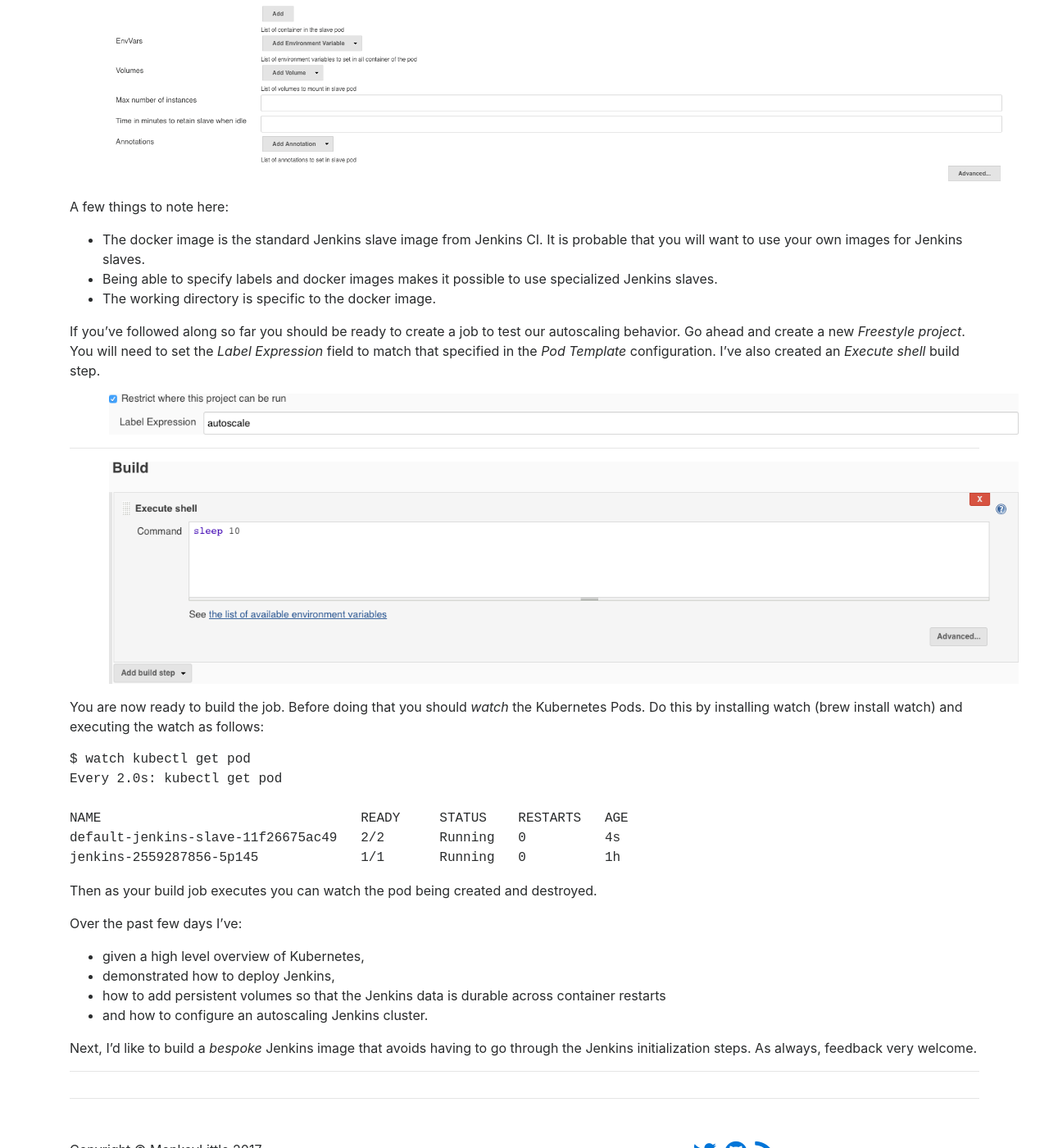
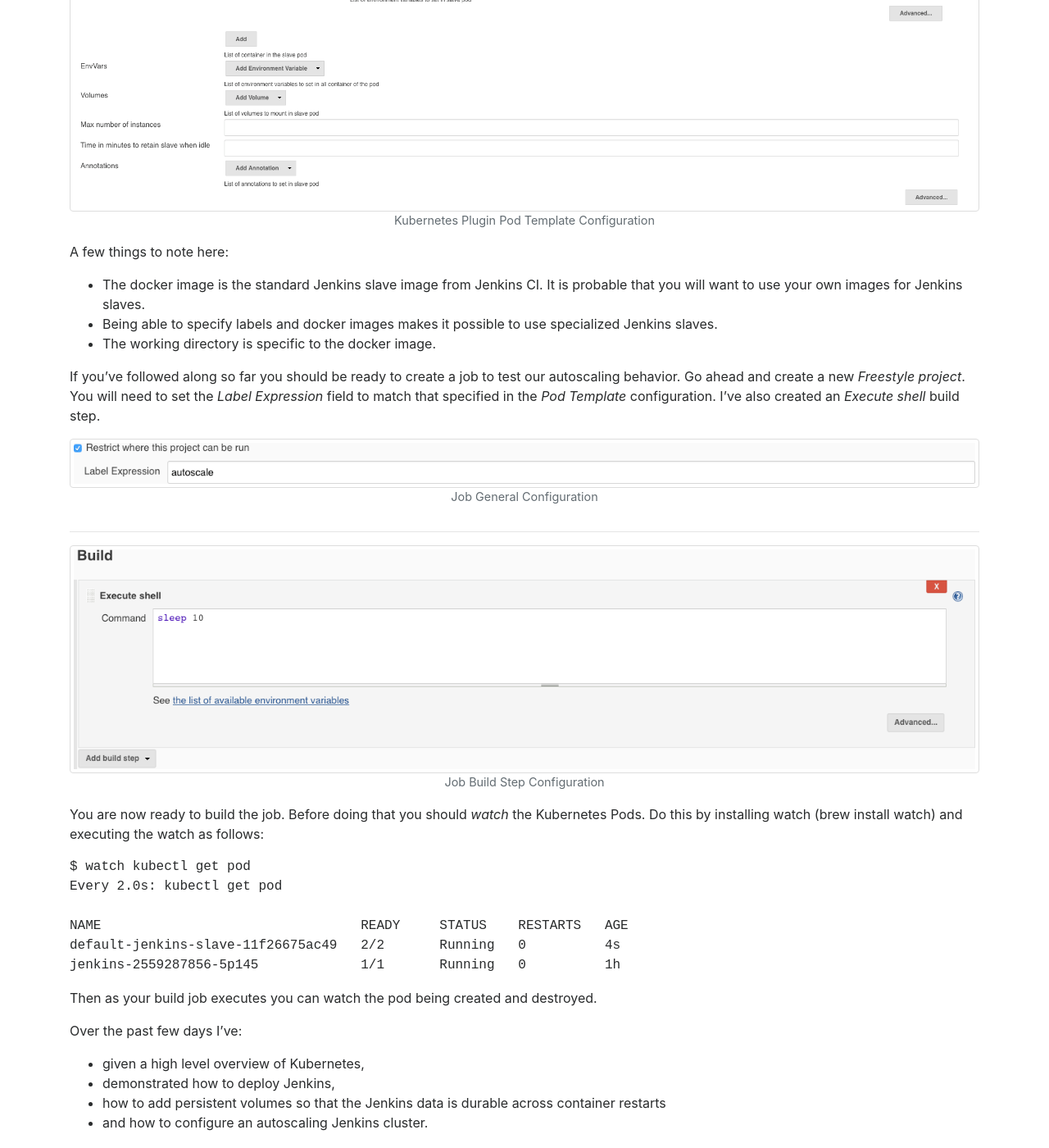
Before and after one commit to monkeylittle/monkeylittle, a Jekyll site: the page built from _posts/2017-02-09-autoscaling-jenkins-with-kubernetes.md, in a window 1280 px wide and 1400 px high, scrolled down 3212 px. Shown: the whole window at 82% size. Built offline with Jekyll 4.4.1, drawn with Linux system fonts in a browser that asks for light colours; comment, search, counter and statistics services are not loaded; some of the changed text lies outside the part shown.

Commit message:
Add figure and figure caption to images.

```diff
--- a/_posts/2017-02-09-autoscaling-jenkins-with-kubernetes.md
+++ b/_posts/2017-02-09-autoscaling-jenkins-with-kubernetes.md
@@ -82,9 +82,12 @@
 
 With the Kubernetes plugin installed it must be configured by navigating to *Manage Jenkins > Configure System* and scrolling to the *Cloud* section.  First we configure the *Kubernetes Section* as below:
 
-<a href="/assets/img/post/2017-02-09-autoscaling-jenkins-with-kubernetes/kubernetes-plugin-configuration.png" data-lightbox="kubernetes-plugin-configuration" data-title="Kubernetes Plugin Configuration">
-  <img class="img-fluid mx-5" src="/assets/img/post/2017-02-09-autoscaling-jenkins-with-kubernetes/kubernetes-plugin-configuration.png" alt="Kubernetes Plugin Configuration">
-</a>
+<figure class="figure">
+  <a href="/assets/img/post/2017-02-09-autoscaling-jenkins-with-kubernetes/kubernetes-plugin-configuration.png" data-lightbox="kubernetes-plugin-configuration" data-title="Kubernetes Plugin Configuration">
+    <img class="img-fluid img-thumbnail mx-auto" src="/assets/img/post/2017-02-09-autoscaling-jenkins-with-kubernetes/kubernetes-plugin-configuration.png" alt="Kubernetes Plugin Configuration">
+  </a>
+  <figcaption class="figure-caption text-center">Kubernetes Plugin Configuration</figcaption>
+</figure>
 
 To obtain the Kubernetes URL you should invoke:
 
@@ -109,9 +112,12 @@
 
 With these configuration entries the Jenkins Kubernetes plugin can interact with the Kubernetes API server.  Next we need to configure the pod template and container for the slave so that the plugin can provision a pod.
 
-<a href="/assets/img/post/2017-02-09-autoscaling-jenkins-with-kubernetes/kubernetes-plugin-pod-template-configuration.png" data-lightbox="kubernetes-plugin-configuration" data-title="Kubernetes Plugin Pod Template Configuration">
-  <img class="img-fluid mx-5" src="/assets/img/post/2017-02-09-autoscaling-jenkins-with-kubernetes/kubernetes-plugin-pod-template-configuration.png" alt="Kubernetes Plugin Pod Template Configuration">
-</a>
+<figure class="figure">
+  <a href="/assets/img/post/2017-02-09-autoscaling-jenkins-with-kubernetes/kubernetes-plugin-pod-template-configuration.png" data-lightbox="kubernetes-plugin-pod-template-configuration" data-title="Kubernetes Plugin Pod Template Configuration">
+    <img class="img-fluid img-thumbnail mx-auto" src="/assets/img/post/2017-02-09-autoscaling-jenkins-with-kubernetes/kubernetes-plugin-pod-template-configuration.png" alt="Kubernetes Plugin Pod Template Configuration">
+  </a>
+  <figcaption class="figure-caption text-center">Kubernetes Plugin Pod Template Configuration</figcaption>
+</figure>
 
 A few things to note here:
 
@@ -121,15 +127,21 @@
 
 If you've followed along so far you should be ready to create a job to test our autoscaling behavior.  Go ahead and create a new *Freestyle project*.  You will need to set the *Label Expression* field to match that specified in the *Pod Template* configuration.  I've also created an *Execute shell* build step.
 
-<a href="/assets/img/post/2017-02-09-autoscaling-jenkins-with-kubernetes/job-general-configuration.png" data-lightbox="kubernetes-plugin-configuration" data-title="Job General Configuration">
-  <img class="img-fluid mx-5" src="/assets/img/post/2017-02-09-autoscaling-jenkins-with-kubernetes/job-general-configuration.png" alt="Job General Configuration">
-</a>
+<figure class="figure">
+  <a href="/assets/img/post/2017-02-09-autoscaling-jenkins-with-kubernetes/job-general-configuration.png" data-lightbox="job-general-configuration" data-title="Job General Configuration">
+    <img class="img-fluid img-thumbnail mx-auto" src="/assets/img/post/2017-02-09-autoscaling-jenkins-with-kubernetes/job-general-configuration.png" alt="Job General Configuration">
+  </a>
+  <figcaption class="figure-caption text-center">Job General Configuration</figcaption>
+</figure>
 
 <hr>
 
-<a href="/assets/img/post/2017-02-09-autoscaling-jenkins-with-kubernetes/job-build-step-configuration.png" data-lightbox="kubernetes-plugin-configuration" data-title="Job Built Step Configuration">
-  <img class="img-fluid mx-5" src="/assets/img/post/2017-02-09-autoscaling-jenkins-with-kubernetes/job-build-step-configuration.png" alt="Job Build Step Configuration">
-</a>
+<figure class="figure">
+  <a href="/assets/img/post/2017-02-09-autoscaling-jenkins-with-kubernetes/job-build-step-configuration.png" data-lightbox="job-build-step-configuration" data-title="Job Build Step Configuration">
+    <img class="img-fluid img-thumbnail mx-auto" src="/assets/img/post/2017-02-09-autoscaling-jenkins-with-kubernetes/job-build-step-configuration.png" alt="Job Build Step Configuration">
+  </a>
+  <figcaption class="figure-caption text-center">Job Build Step Configuration</figcaption>
+</figure>
 
 You are now ready to build the job.  Before doing that you should *watch* the Kubernetes Pods.  Do this by installing watch (brew install watch) and executing the watch as follows:
 
```
Also changed, not shown: _posts/2017-02-07-deploying-jenkins-with-kubernetes.md (+6 -1 lines), _posts/2017-02-08-adding-persistent-volumes-to-jenkins-with-kubernetes-volumes.md (+19 -9 lines).
